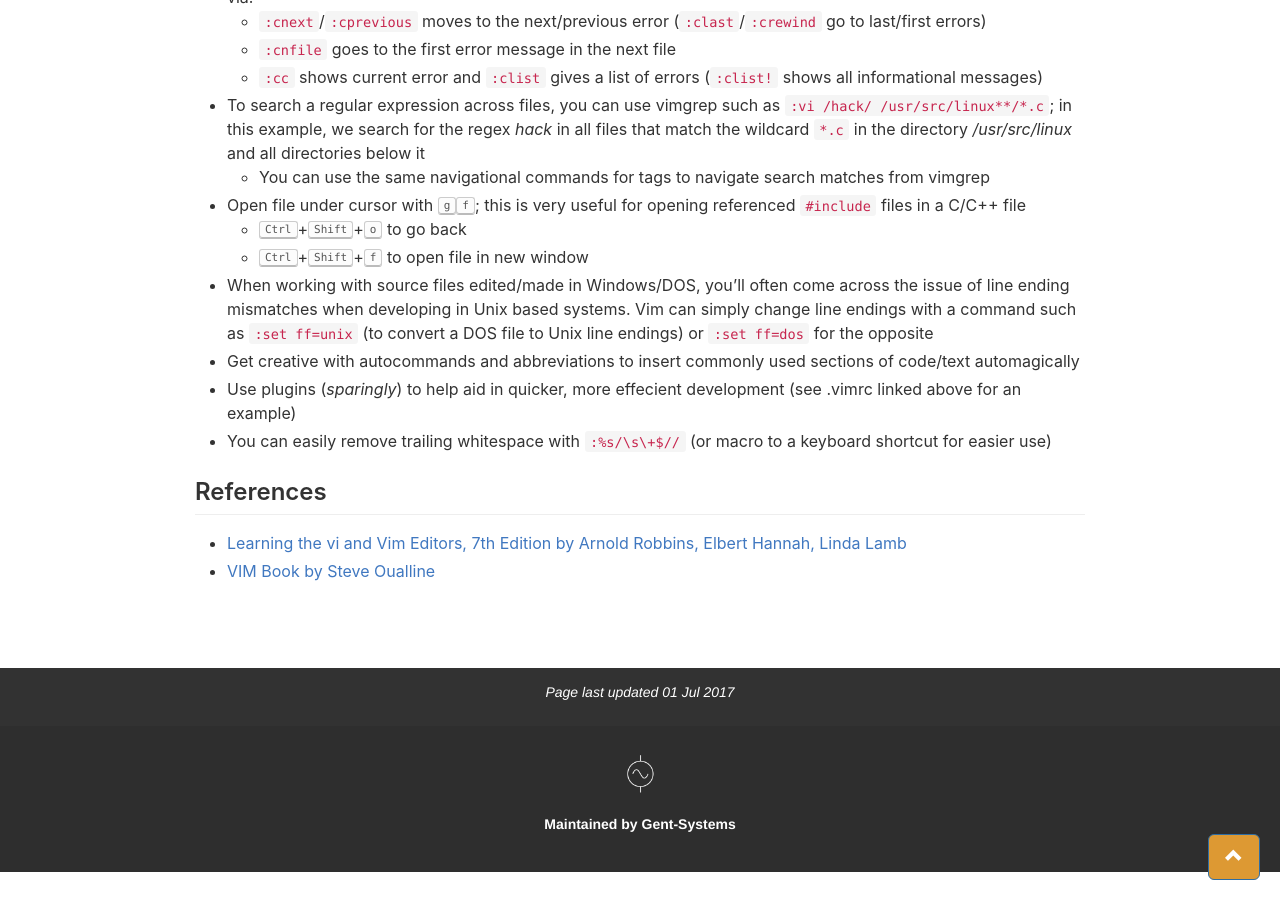
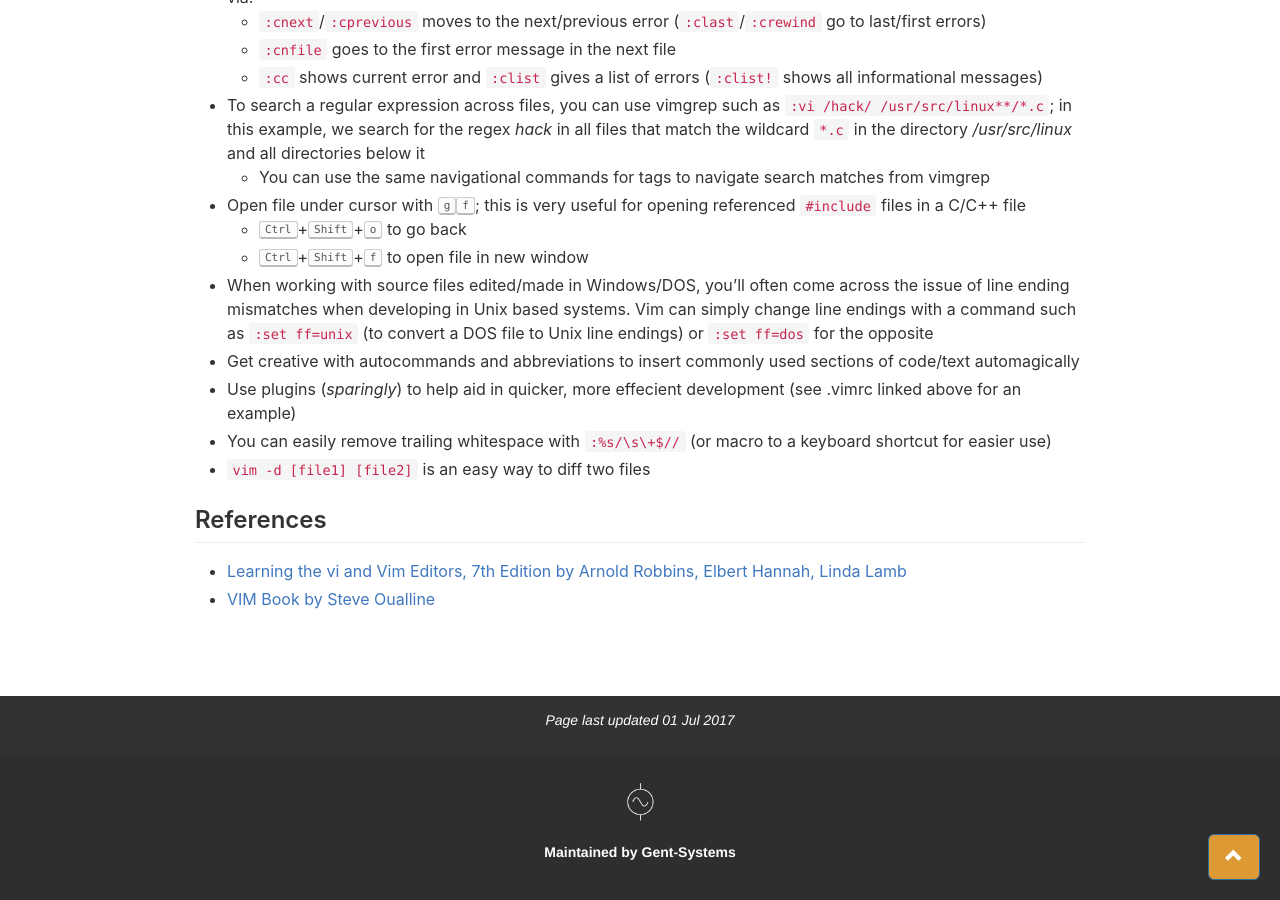
Before and after one commit to Gent-Systems/gent-systems-website, a Jekyll site: the page built from kb/tools-techniques/VIM.md, in a window 1280 px wide and 900 px high, scrolled down 5630 px. Built offline with Jekyll 4.4.1, drawn with Linux system fonts in a browser that asks for light colours; nearby versions of some CDN libraries; comment, search, counter and statistics services are not loaded.

Commit message:
added diff command

```diff
--- a/kb/tools-techniques/VIM.md
+++ b/kb/tools-techniques/VIM.md
@@ -160,6 +160,7 @@ Here are some useful tips when working with Vim for code development:
 * Get creative with autocommands and abbreviations to insert commonly used sections of code/text automagically
 * Use plugins (_sparingly_) to help aid in quicker, more effecient development (see .vimrc linked above for an example)
 * You can easily remove trailing whitespace with `:%s/\s\+$//` (or macro to a keyboard shortcut for easier use)
+* `vim -d [file1] [file2]` is an easy way to diff two files
 
 ## References
 
```
